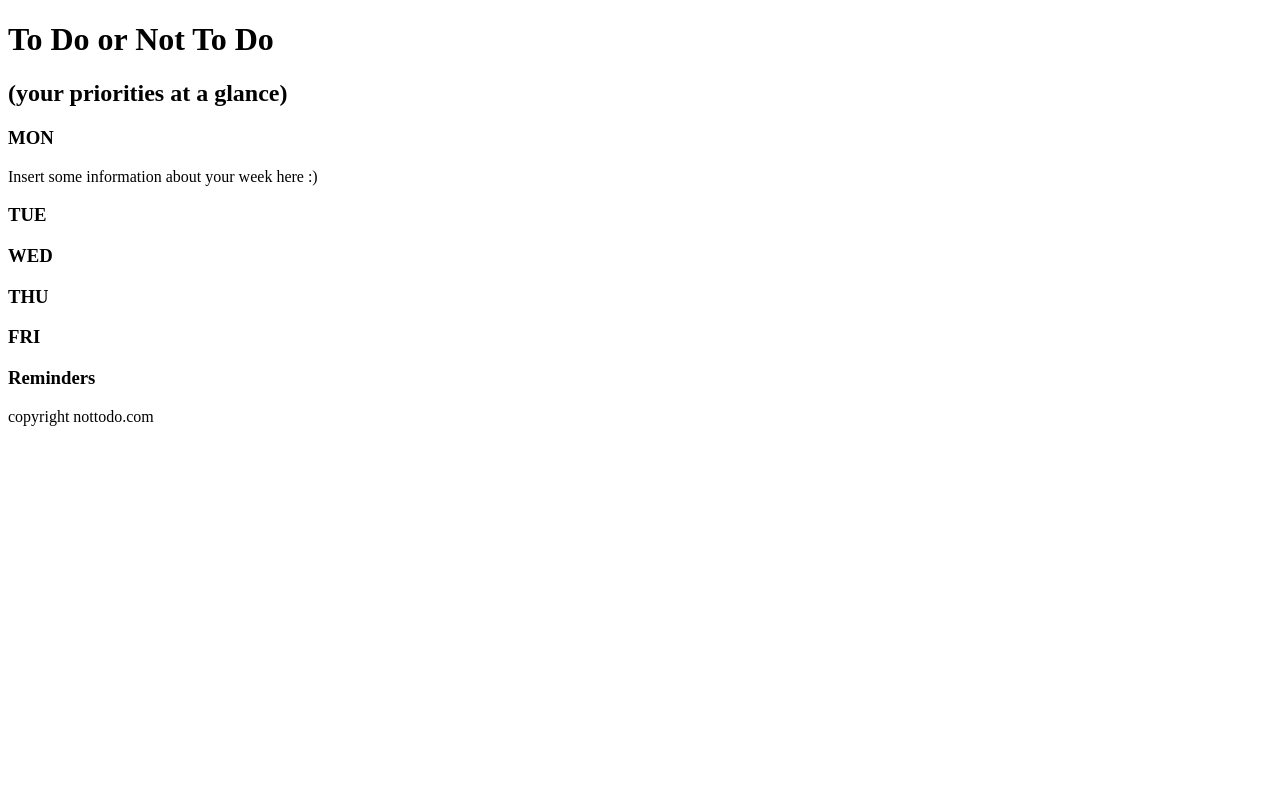
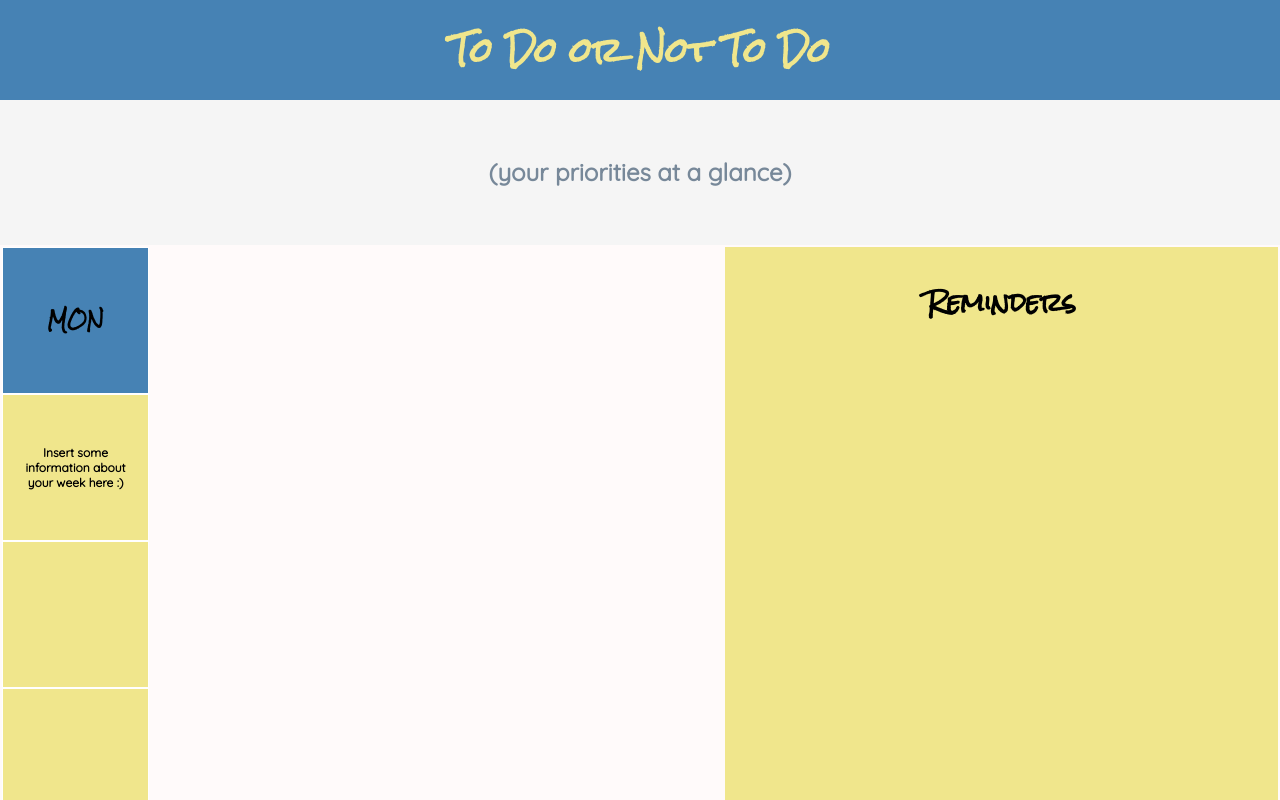
Before and after one commit to Aclaudio05/to-do, a plain HTML site: page index.html in a window 1280 px wide. Shown: the top 800 px of the page. Drawn offline with Linux system fonts and the light colour scheme; the site is published under a folder, as on GitHub Pages, so addresses that start at the root find nothing.

Commit message:
Update index.html

```diff
--- a/index.html
+++ b/index.html
@@ -3,7 +3,7 @@
 
 <head>
   <title>To Do App</title>
-  <link rel='stylesheet' href='/css/style.css'>
+  <link rel="stylesheet" href="css/style.css">
   <link href='https://fonts.googleapis.com/css?family=Quicksand' rel='stylesheet'>
   <link href='https://fonts.googleapis.com/css?family=Rock+Salt' rel='stylesheet'>
 </head>
```
